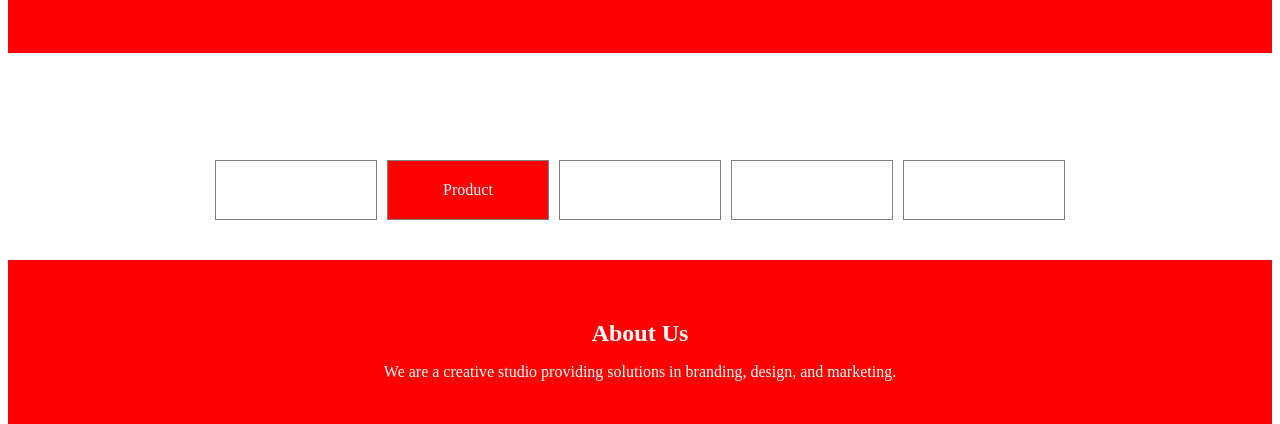
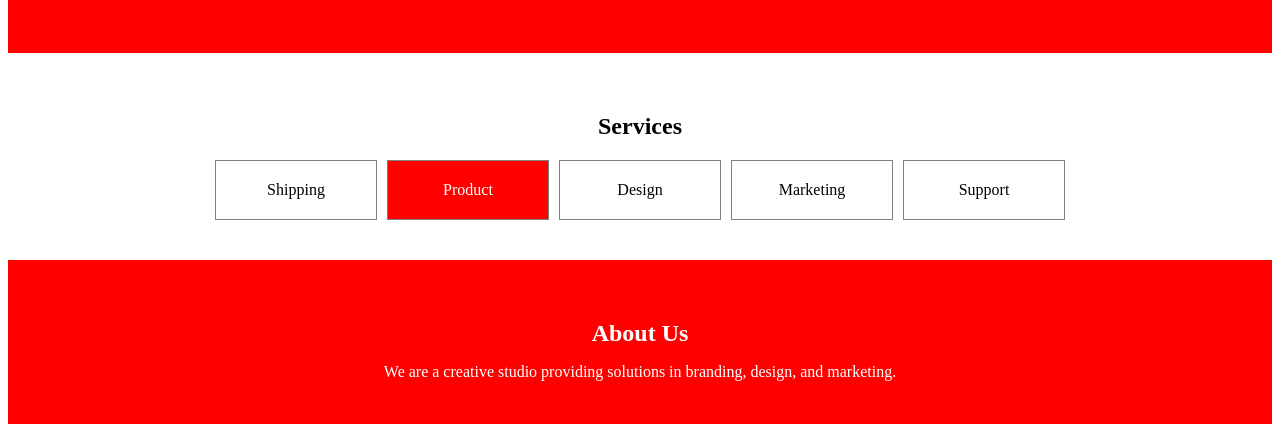
Before and after one commit to kamalika51/innovationlab_assement1, a plain HTML site: page index.html in a window 1280 px wide. Shown: the part 376-800 px from the top of the page. Drawn offline with Linux system fonts and the light colour scheme.

Commit message:
styles.css

```diff
--- a/styles.css
+++ b/styles.css
@@ -1,6 +1,4 @@
-body{
-    color:white;
-}
+
 
   box-sizing: border-box;
   margin: 0;
```
